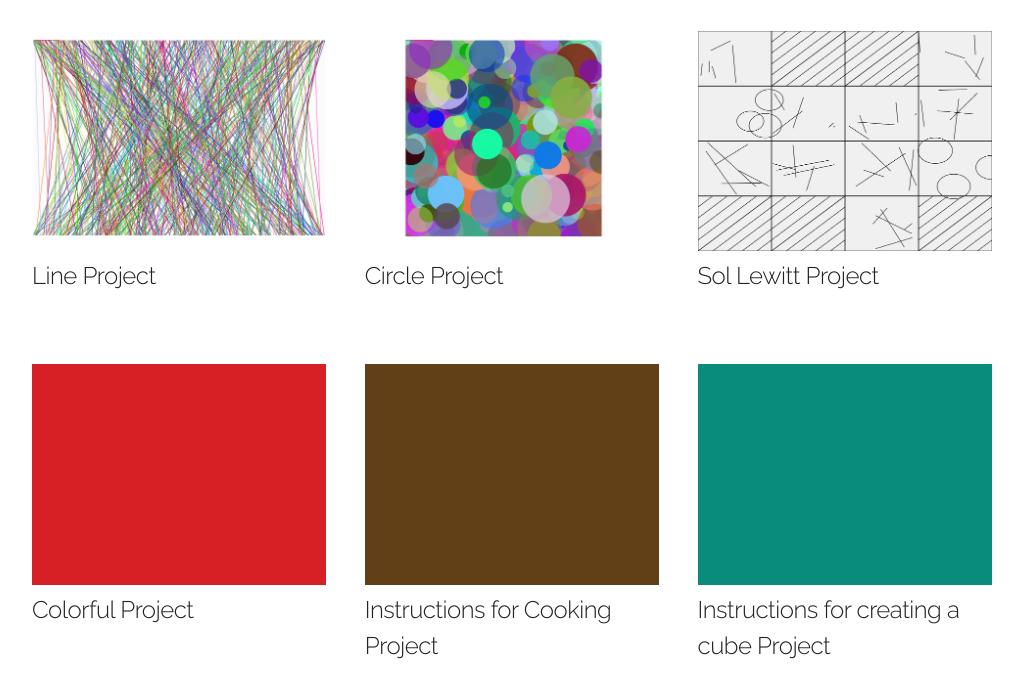
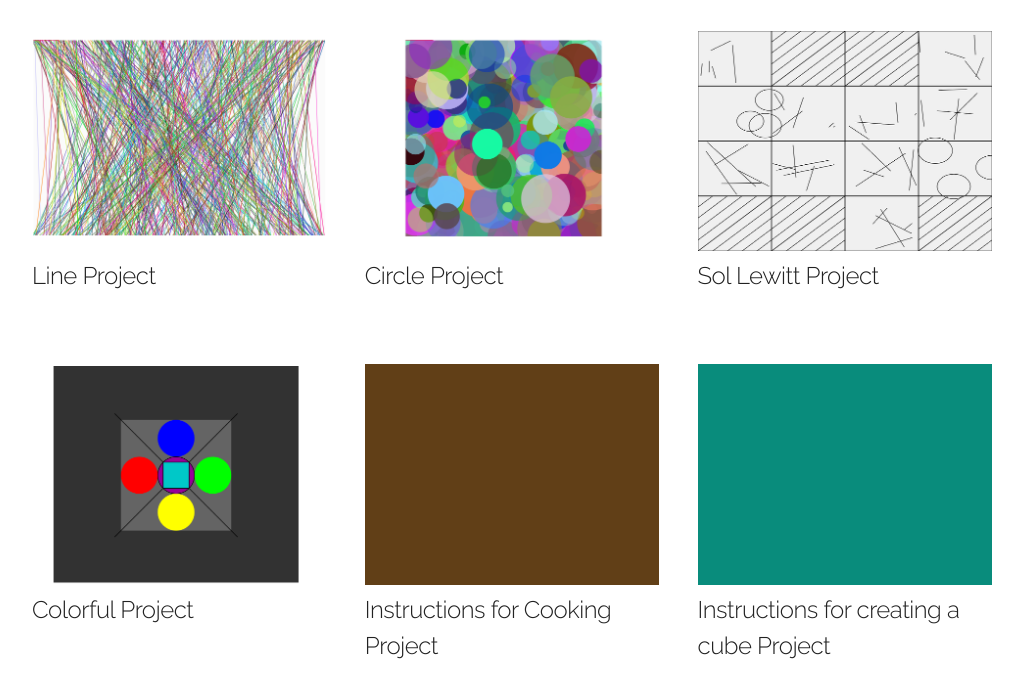
Before and after one commit to kbonatsaki/04_webpage_template_using_skeleton, a plain HTML site: page index.html in a window 1280 px wide. Shown: the part 481-1178 px from the top of the page, without its empty margins (128-1151 px from the left). Drawn offline with Linux system fonts and the light colour scheme.

Commit message:
change image of project

```diff
--- a/index.html
+++ b/index.html
@@ -57,7 +57,7 @@
 
     <div class="row one-bottom">
       <div class="four columns">
-        <img src="images/red.png" class ="scale-with-grid">
+        <img src="images/colorfulproject.png" class ="scale-with-grid">
         <h5>Colorful Project</h5>
       </div>
       <div class="four columns">
```
Also changed, not shown: images/colorfulproject.png (added).
